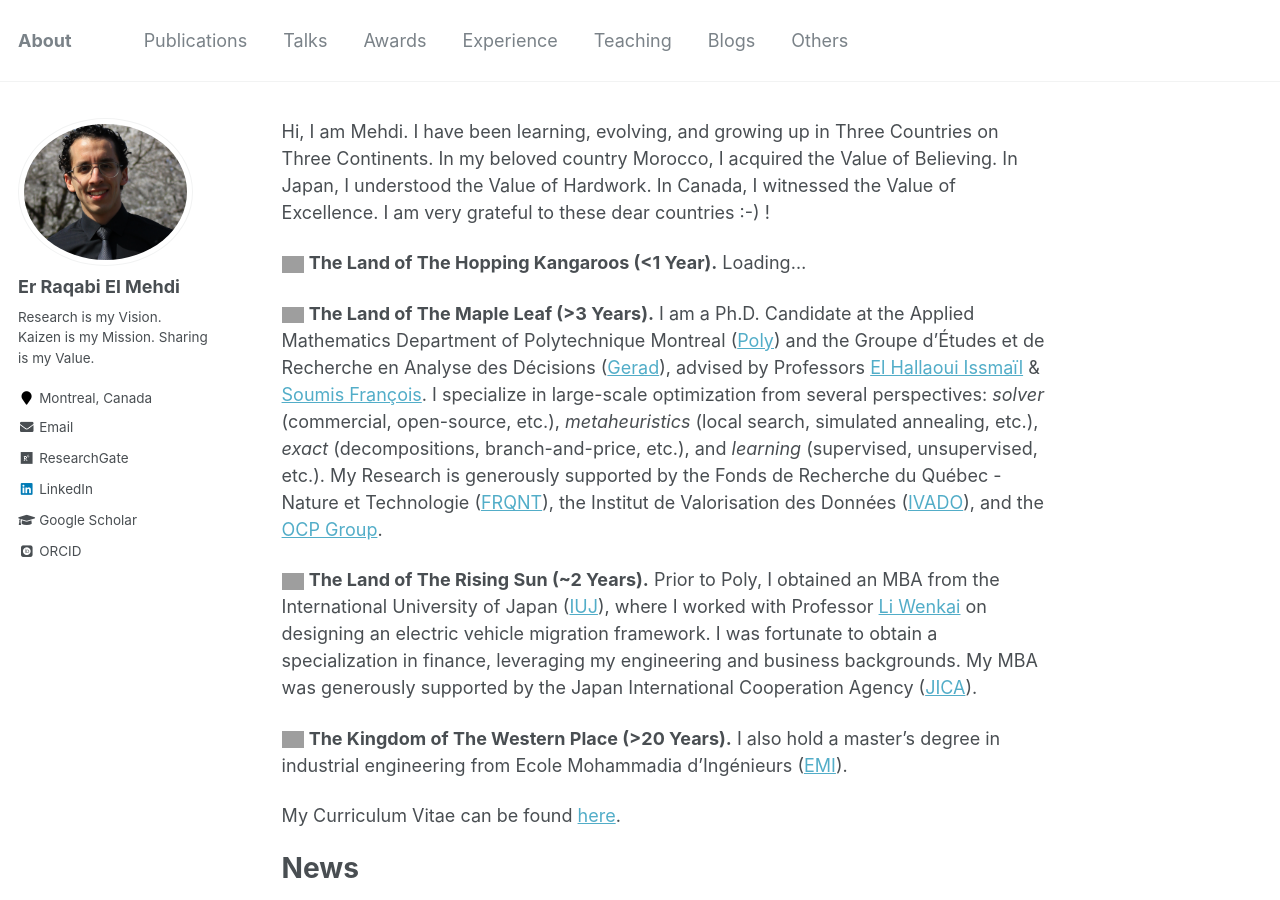
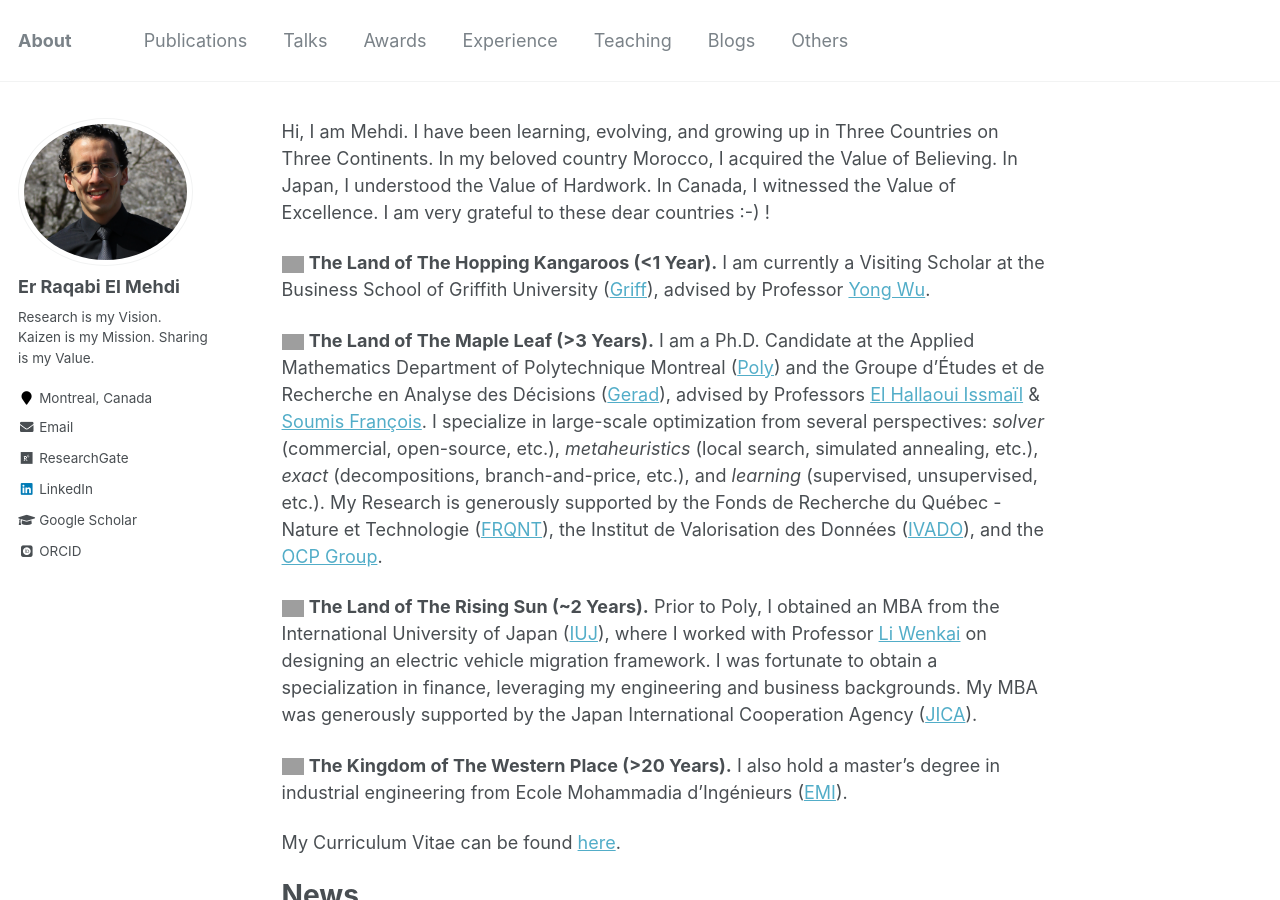
Before and after one commit to RqbMedi/rqbmedi.github.io, a Jekyll site: the page built from _pages/about.md, in a window 1280 px wide and 900 px high. Built offline with Jekyll 4.4.1, drawn with Linux system fonts in a browser that asks for light colours; some web fonts are replaced; grey boxes are pictures that could not be loaded.

Commit message:
Update about.md

```diff
--- a/_pages/about.md
+++ b/_pages/about.md
@@ -12,11 +12,7 @@ Hi, I am Mehdi. I have been learning, evolving, and growing up in Three Countrie
 
 [comment]: <> (Update: Four Countries on Four Continents. In Australia, I confirmed the Value of Consistency.)
 
-[comment]: <> (<img alt="Australia" src="http://purecatamphetamine.github.io/country-flag-icons/3x2/AU.svg" width="22" height="22"/> **The Land of The Hopping Kangaroos.** Loading...)
-
-[comment]: <> (For Australia put <1 Year)
-
-<img alt="Australia" src="http://purecatamphetamine.github.io/country-flag-icons/3x2/AU.svg" width="22" height="22"/> **The Land of The Hopping Kangaroos (<1 Year).** Loading...
+<img alt="Australia" src="http://purecatamphetamine.github.io/country-flag-icons/3x2/AU.svg" width="22" height="22"/> **The Land of The Hopping Kangaroos (<1 Year).** I am currently a Visiting Scholar at the Business School of Griffith University ([Griff](https://www.griffith.edu.au/)), advised by Professor [Yong Wu](https://www.griffith.edu.au/griffith-business-school/departments/business-strategy-innovation/contact-us/staff/dr-yong-wu).
 
 <img alt="Canada" src="http://purecatamphetamine.github.io/country-flag-icons/3x2/CA.svg" width="22" height="22"/> **The Land of The Maple Leaf (>3 Years).** I am a Ph.D. Candidate at the Applied Mathematics Department of Polytechnique Montreal ([Poly](https://www.polymtl.ca/)) and the Groupe d'Études et de Recherche en Analyse des Décisions ([Gerad](https://www.gerad.ca/en)), advised by Professors [El Hallaoui Issmaïl](https://www.polymtl.ca/expertises/el-hallaoui-issmail) & [Soumis François](https://www.polymtl.ca/expertises/soumis-francois). I specialize in large-scale optimization from several perspectives: *solver* (commercial, open-source, etc.), *metaheuristics* (local search, simulated annealing, etc.), *exact* (decompositions, branch-and-price, etc.), and *learning* (supervised, unsupervised, etc.). My Research is generously supported by the Fonds de Recherche du Québec - Nature et Technologie ([FRQNT](https://frq.gouv.qc.ca/en/)), the Institut de Valorisation des Données ([IVADO](https://ivado.ca/en/)), and the [OCP Group](https://www.ocpgroup.ma/).
 
```
